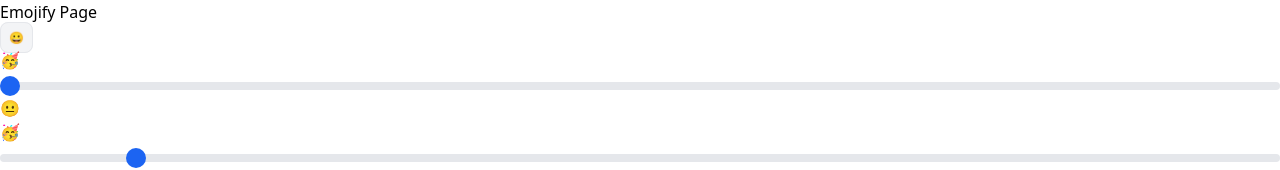
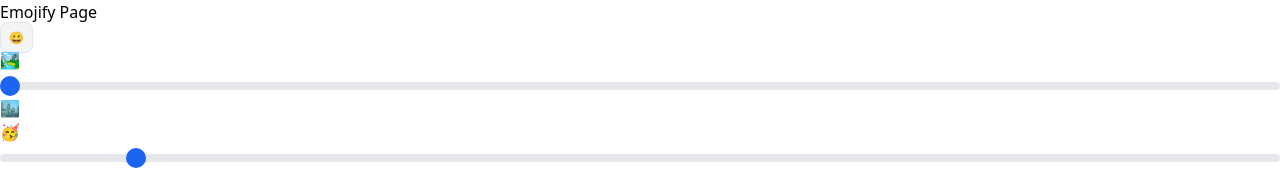
Before and after one commit to BattleshipDragonite/emojify, a React app: page /homepage in a window 1280 px wide. Shown: the top 170 px of the page. Built offline with nearby package versions, Linux system fonts and the light colour scheme.

Commit message:
Move Metrics type into dedicated types file

```diff
--- a/src/components/MetricsMixer.tsx
+++ b/src/components/MetricsMixer.tsx
@@ -1,19 +1,8 @@
 import React, { useState } from "react";
+import { Metrics } from "../client/types";
 
 const MetricsMixer = () => {
-  type MainMetrics = {
-    acousticness: number
-    danceability: number
-    energy: number
-    instrumentalness: number
-    liveness: number
-    loudness: number
-    mode: number
-    speechiness: number
-    tempo: number
-    valence: number
-  }
-  const [mainMetrics, setMainMetrics] = useState<MainMetrics>({
+  const [metrics, setMetrics] = useState<Metrics>({
     acousticness: 1,
     danceability: 1,
     energy: 1,
@@ -29,7 +18,7 @@ const MetricsMixer = () => {
   return (
     <div id="mixer">
       <div id="acousticness" className="channel">
-        <label htmlFor="acousticness-slider">🥳</label>
+        <label htmlFor="acousticness-slider">🏞️</label>
         <input
           id="acousticness-slider"
           type="range"
@@ -39,7 +28,7 @@ const MetricsMixer = () => {
           step="0.01"
           className="slider w-full h-2 bg-gray-200 rounded-lg appearance-none cursor-pointer dark:bg-gray-700"
         />
-        <label htmlFor="acousticness-slider">😐</label>
+        <label htmlFor="acousticness-slider">🏙️</label>
       </div>
       <div id="danceability" className="channel">
         <label htmlFor="danceability-slider">🥳</label>
```
Also changed, not shown: src/client/types.ts (+14 -0 lines).
